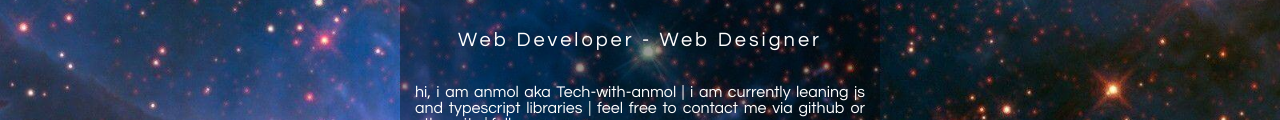
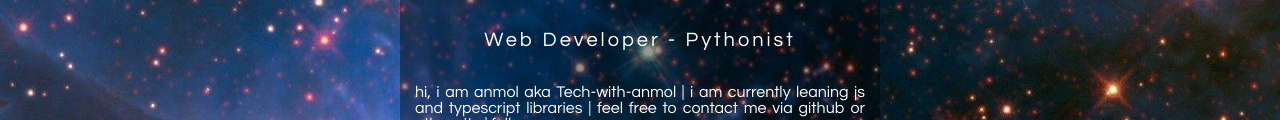
Before and after one commit to Tech-with-anmol/Tech-with-anmol.github.io, a plain HTML site: page index.html in a window 1280 px wide. Shown: the part 368-488 px from the top of the page. Drawn offline with Linux system fonts and the light colour scheme.

Commit message:
Update index.html

```diff
--- a/index.html
+++ b/index.html
@@ -16,7 +16,7 @@
         <div class="box">
             <img src="backL.jpg" alt="" class="box-img">
             <h1>Tech-with-anmol</h1>
-            <h5>Web Developer - Web Designer</h5>
+            <h5>Web Developer - Pythonist</h5>
             <p>hi, i am anmol aka Tech-with-anmol | i am currently leaning js and typescript libraries | feel free to contact me via github or other site | follow me</p>
             <ul>
                 <li><a href="https://github.com/Tech-with-anmol"><i class="fa fa-github-square" aria-hidden="true"></i></a></li>
```
